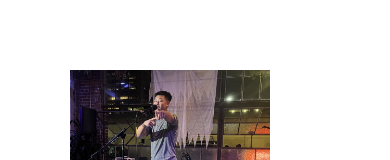
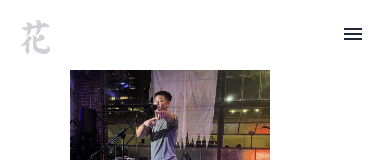
Before and after one commit to joeyhuaa/joronoa, a Next.js app: page / in a window 390 px wide. Shown: the top 160 px of the page. Built offline with nearby package versions, Linux system fonts and the light colour scheme; a web font is replaced by a local one.

Commit message:
added hamburger menu for mobile view, not yet functional

```diff
--- a/components/LinkedSidebar.tsx
+++ b/components/LinkedSidebar.tsx
@@ -1,5 +1,8 @@
 import Link from "next/link"
 import styled from "styled-components"
+
+import useMediaQuery from '@mui/material/useMediaQuery';
+import { Menu } from '@mui/icons-material'
 
 // mobile view needs to be collapsed hamburger button
 
@@ -13,7 +16,16 @@ interface Props {
 }
 
 export default function LinkedSidebar({ pages, links, handleClick, selected }: Props) {
+  const isMobile = useMediaQuery('(max-width:450px)')
+  console.log('isMobile', isMobile)
 
+  if (isMobile) {
+    return (
+      <div style={{position:'absolute', right:25}}>
+        <Menu />
+      </div>
+    )
+  } else {
     return (
       <_LinkedSidebar>
         {pages.map(section => (
@@ -39,6 +51,7 @@ export default function LinkedSidebar({ pages, links, handleClick, selected }: P
       </_LinkedSidebar>
     )
   }
+}
 
 const _LinkedSidebar = styled.div`
   height: 50vh;
--- a/package.json
+++ b/package.json
@@ -11,6 +11,7 @@
   "dependencies": {
     "@emotion/react": "^11.11.3",
     "@emotion/styled": "^11.11.0",
+    "@mui/icons-material": "^5.15.12",
     "@mui/material": "^5.15.2",
     "@types/node": "18.15.5",
     "@types/react": "18.0.28",
--- a/pages/_app.tsx
+++ b/pages/_app.tsx
@@ -23,10 +23,12 @@ const links = {
   'linkedin': 'https://www.linkedin.com/in/joeywhua/'
 }
 
-const Frower = () => (
-  <Link href='/'>
-    <Image src={frower} alt='' width='150' />
-  </Link>
+const _Frower = ({ width, position }) => (
+  <div style={{ position: position }}>
+    <Link href='/'>
+      <Image src={frower} alt='' width={width} />
+    </Link>
+  </div>
 )
 
 export default function App({ Component, pageProps }: AppProps) {
@@ -65,14 +67,17 @@ export default function App({ Component, pageProps }: AppProps) {
           <div style={{display: 'flex'}}>
             {isMobile ? (
               <>
-                <CollapsedMainMenu>
-
-                </CollapsedMainMenu>
+                <Frower width={30} position='absolute' />
+                <LinkedSidebar
+                  pages={pages}
+                  links={links}
+                  selected={section}
+                />
               </>
             ) : (
               <>
                 <MainMenu>
-                  <Frower />
+                  <Frower width={150} position='relative' />
                   <LinkedSidebar
                     pages={pages}
                     links={links}
@@ -109,6 +114,6 @@ const MainMenu = styled.div`
   position: sticky;
   top: 0;
 `
-const CollapsedMainMenu = styled.div`
-  width: 0;
+const Frower = styled(_Frower)`
+  position: absolute;
 `
```
Also changed, not shown: 1 other file (tests, documents, lock files or other folders). Lines whose indentation alone changed are shown as unchanged.
